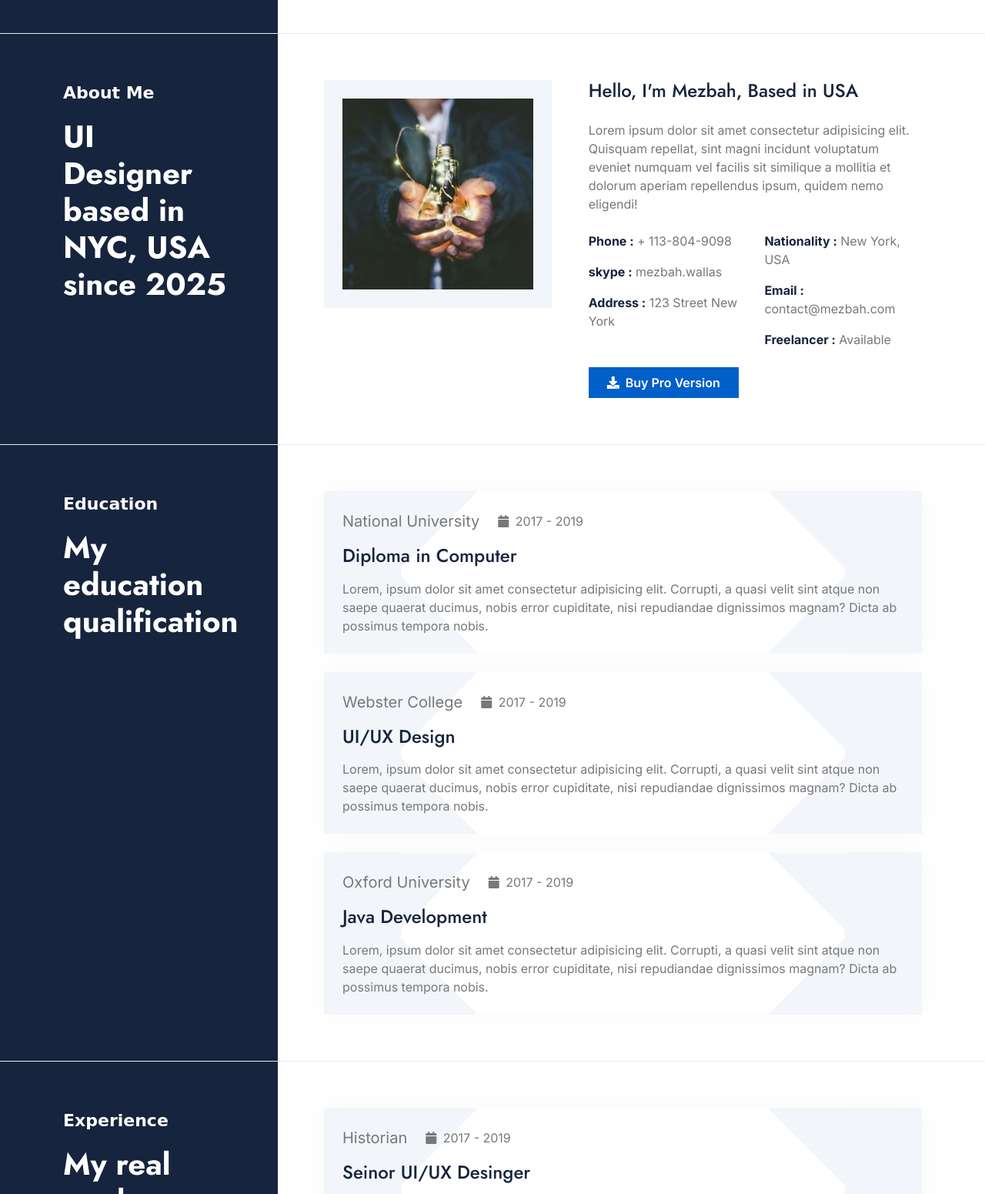
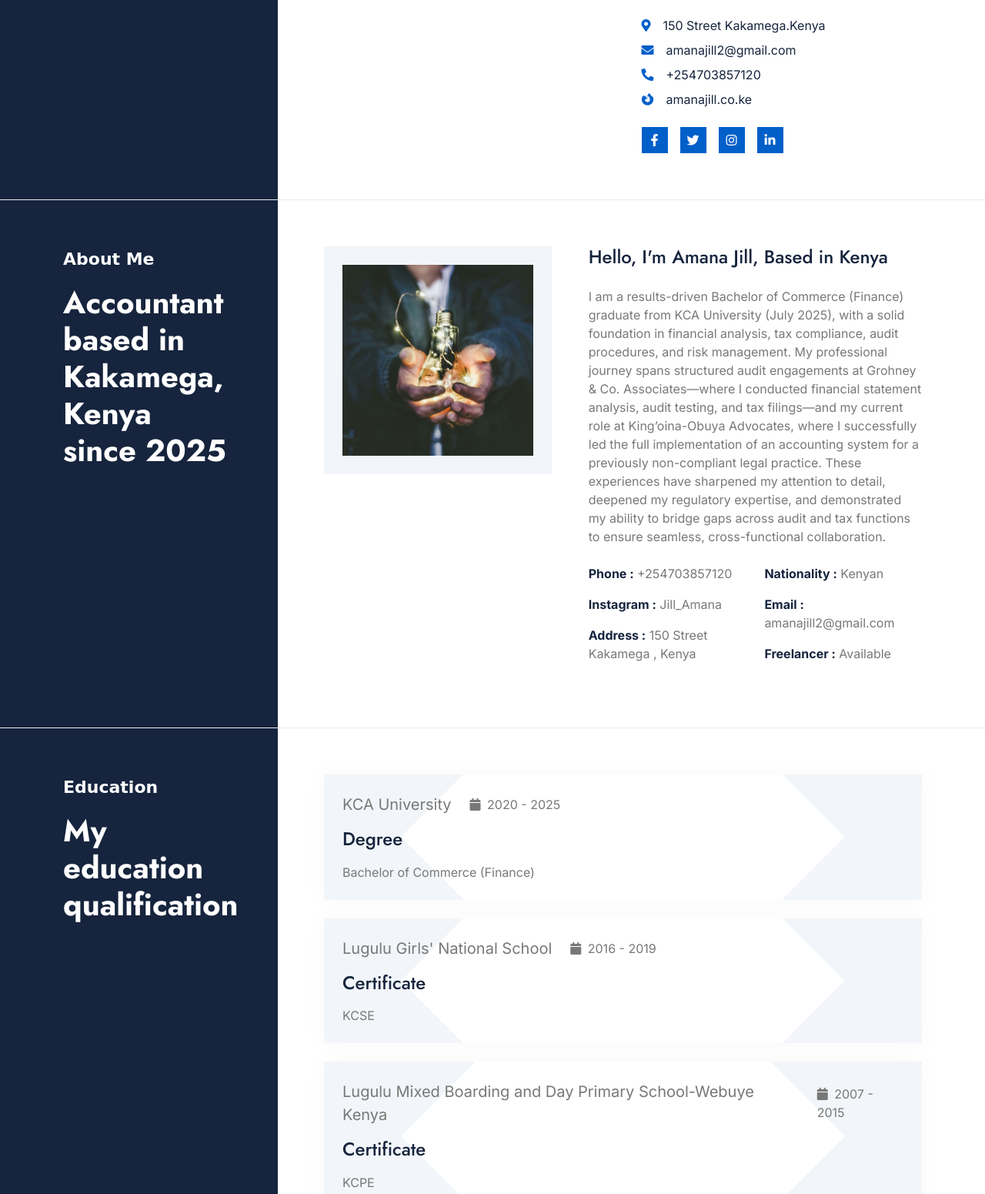
Before and after one commit to vanonshati/AMANA_JILL, a plain HTML site: page index.html in a window 1280 px wide. Shown: the part 543-2094 px from the top of the page at 77% size. Drawn offline with nearby package versions, Linux system fonts and the light colour scheme; a web font is replaced by a local one.

Commit message:
Update index.html

```diff
--- a/index.html
+++ b/index.html
@@ -3,7 +3,7 @@
 
     <head>
         <meta charset="utf-8">
-        <title>Pigra - Personal Portfolio Website Template</title>
+        <title>AMANA_JILL</title>
         <meta content="width=device-width, initial-scale=1.0" name="viewport">
         <meta content="" name="keywords">
         <meta content="" name="description">
@@ -62,11 +62,11 @@
                     <div class="col-12 col-lg-3">
                         <div class="header-content bg-dark h-100 pt-6 pe-6 pb-6">
                             <a href="index.html" class="navbar-brand d-inline-flex pb-5 wow fadeInUp" data-wow-delay="0.1s">
-                                <h1 class="display-6 text-white mb-0">Pigra</h1>
+                                <h1 class="display-6 text-white mb-0">AMANA</h1>
                             </a>
                             <div class="text-start d-flex flex-column justify-content-center wow fadeInUp" data-wow-delay="0.3s">
-                                <p class="text-white sub-title">👋 Hello I'm Mezbah</p>
-                                <h1 class="display-6 text-white mb-0">Creative Designer Based in USA</h1>
+                                <p class="text-white sub-title">👋 Hello I'm JILL AMANA</p>
+                                <h1 class="display-6 text-white mb-0">Accountant Based in Kenya</h1>
                             </div>
                         </div>
                     </div>
@@ -79,24 +79,24 @@
                                     </div>
                                 </div>
                                 <div class="col-xl-6 wow fadeInUp" data-wow-delay="0.3s">
-                                    <h1 class="display-6 mb-4">Junior UI/UX Designer Developer</h1>
-                                    <p class="mb-4">Lorem ipsum dolor sit amet consectetur adipisicing elit. Aperiam sed animi et laboriosam facere tempora rerum, eligendi veritatis nesciunt cum?
+                                    <h1 class="display-6 mb-4">Accountant</h1>
+                                    <p class="mb-4">I am a results-driven Bachelor of Commerce (Finance) graduate from KCA University (July 2025), with a solid foundation in financial analysis, tax compliance, audit procedures, and risk management. My professional journey spans structured audit engagements at Grohney & Co. Associates—where I conducted financial statement analysis, audit testing, and tax filings—and my current role at King’oina-Obuya Advocates, where I successfully led the full implementation of an accounting system for a previously non-compliant legal practice. These experiences have sharpened my attention to detail, deepened my regulatory expertise, and demonstrated my ability to bridge gaps across audit and tax functions to ensure seamless, cross-functional collaboration.
                                     </p>
                                     <div class="d-flex align-items-center mb-2">
                                         <i class="fas fa-map-marker-alt text-primary me-3"></i>
-                                        <p class="text-dark mb-0">123 Street New York.USA</p>
+                                        <p class="text-dark mb-0">150 Street Kakamega.Kenya</p>
                                     </div>
                                     <div class="d-flex align-items-center mb-2">
                                         <i class="fas fa-envelope text-primary me-3"></i>
-                                        <p class="text-dark mb-0">info@example.com</p>
+                                        <p class="text-dark mb-0">amanajill2@gmail.com</p>
                                     </div>
                                     <div class="d-flex align-items-center mb-2">
                                         <i class="fa fa-phone-alt text-primary me-3"></i>
-                                        <p class="text-dark mb-0">(+012) 3456 7890</p>
+                                        <p class="text-dark mb-0">+254703857120</p>
                                     </div>
                                     <div class="d-flex align-items-center mb-4">
                                         <i class="fab fa-firefox-browser text-primary me-3"></i>
-                                        <p class="text-dark mb-0">Yoursite@ex.com</p>
+                                        <p class="text-dark mb-0">amanajill.co.ke</p>
                                     </div>
                                     <div class="d-flex">
                                         <a class="btn btn-primary btn-sm-square me-3" href="#"><i class="fab fa-facebook-f text-white"></i></a>
@@ -122,7 +122,7 @@
                         <div class="about-header bg-dark h-100 pt-6 pe-6 pb-6">
                             <div class="text-start d-flex flex-column justify-content-center wow fadeInUp" data-wow-delay="0.1s">
                                 <p class="text-white sub-title">About Me</p>
-                                <h1 class="display-6 text-white mb-0">UI Designer based in NYC, USA since 2025</h1>
+                                <h1 class="display-6 text-white mb-0">Accountant based in Kakamega, Kenya since 2025</h1>
                             </div>
                         </div>
                     </div>
@@ -141,22 +141,22 @@
                                     </div>
                                 </div>
                                 <div class="col-xl-7 wow fadeInUp" data-wow-delay="0.3s">
-                                    <h4 class="mb-4">Hello, I'm Mezbah, Based in USA</h4>
-                                    <p class="mb-4">Lorem ipsum dolor sit amet consectetur adipisicing elit. Quisquam repellat, sint magni incidunt voluptatum eveniet numquam vel facilis sit similique a mollitia et dolorum aperiam repellendus ipsum, quidem nemo eligendi!
+                                    <h4 class="mb-4">Hello, I'm Amana Jill, Based in Kenya</h4>
+                                    <p class="mb-4">I am a results-driven Bachelor of Commerce (Finance) graduate from KCA University (July 2025), with a solid foundation in financial analysis, tax compliance, audit procedures, and risk management. My professional journey spans structured audit engagements at Grohney & Co. Associates—where I conducted financial statement analysis, audit testing, and tax filings—and my current role at King’oina-Obuya Advocates, where I successfully led the full implementation of an accounting system for a previously non-compliant legal practice. These experiences have sharpened my attention to detail, deepened my regulatory expertise, and demonstrated my ability to bridge gaps across audit and tax functions to ensure seamless, cross-functional collaboration.
                                     </p>
                                     <div class="row g-4 mb-4">
                                         <div class="col-6">
-                                            <p><strong class="fw-bold text-dark">Phone :</strong> + 113-804-9098</p>
-                                            <p><strong class="fw-bold text-dark">skype :</strong> mezbah.wallas</p>
-                                            <p class="mb-0"><strong class="fw-bold text-dark">Address :</strong> 123 Street New York</p>
+                                            <p><strong class="fw-bold text-dark">Phone :</strong> +254703857120</p>
+                                            <p><strong class="fw-bold text-dark">Instagram :</strong> Jill_Amana</p>
+                                            <p class="mb-0"><strong class="fw-bold text-dark">Address :</strong> 150 Street Kakamega , Kenya</p>
                                         </div>
                                         <div class="col-6">
-                                            <p><strong class="fw-bold text-dark">Nationality :</strong> New York, USA</p>
-                                            <p><strong class="fw-bold text-dark">Email :</strong> contact@mezbah.com</p>
+                                            <p><strong class="fw-bold text-dark">Nationality :</strong> Kenyan</p>
+                                            <p><strong class="fw-bold text-dark">Email :</strong> amanajill2@gmail.com</p>
                                             <p class="mb-0"><strong class="fw-bold text-dark">Freelancer :</strong> Available</p>
                                         </div>
                                     </div>
-                                    <a href="https://htmlcodex.com/downloading/?item=3433" class="btn btn-primary py-2 px-4"> <i class="fas fa-download me-2"></i>Buy Pro Version</a>
+
                                 </div>
                             </div>
                         </div>
@@ -185,39 +185,39 @@
                                 <div class="col-12">
                                     <div class="education-item rounded p-4 h-100 wow fadeInUp" data-wow-delay="0.1s">
                                         <div class="d-flex align-items-center mb-3">
-                                            <p class="fs-5 mb-0 me-4">National University</p>
+                                            <p class="fs-5 mb-0 me-4">KCA University</p>
                                             <div>
-                                                <span class="fa fa-calendar me-1"></span> 2017 - 2019
+                                                <span class="fa fa-calendar me-1"></span> 2020 - 2025
                                             </div>
                                         </div>
-                                        <h4 class="mb-3">Diploma in Computer</h4>
-                                        <p class="mb-0">Lorem, ipsum dolor sit amet consectetur adipisicing elit. Corrupti, a quasi velit sint atque non saepe quaerat ducimus, nobis error cupiditate, nisi repudiandae dignissimos magnam? Dicta ab possimus tempora nobis.
+                                        <h4 class="mb-3">Degree</h4>
+                                        <p class="mb-0">Bachelor of Commerce (Finance)
                                         </p>
                                     </div>
                                 </div>
                                 <div class="col-12">
                                     <div class="education-item rounded p-4 h-100 wow fadeInUp" data-wow-delay="0.3s">
                                         <div class="d-flex align-items-center mb-3">
-                                            <p class="fs-5 mb-0 me-4">Webster College</p>
+                                            <p class="fs-5 mb-0 me-4">Lugulu Girls' National School</p>
                                             <div>
-                                                <span class="fa fa-calendar me-1"></span> 2017 - 2019
+                                                <span class="fa fa-calendar me-1"></span> 2016 - 2019
                                             </div>
                                         </div>
-                                        <h4 class="mb-3">UI/UX Design</h4>
-                                        <p class="mb-0">Lorem, ipsum dolor sit amet consectetur adipisicing elit. Corrupti, a quasi velit sint atque non saepe quaerat ducimus, nobis error cupiditate, nisi repudiandae dignissimos magnam? Dicta ab possimus tempora nobis.
+                                        <h4 class="mb-3">Certificate</h4>
+                                        <p class="mb-0">KCSE
                                         </p>
                                     </div>
                                 </div>
                                 <div class="col-12">
                                     <div class="education-item rounded p-4 h-100 wow fadeInUp" data-wow-delay="0.5s">
                                         <div class="d-flex align-items-center mb-3">
-                                            <p class="fs-5 mb-0 me-4">Oxford University</p>
+                                            <p class="fs-5 mb-0 me-4">Lugulu Mixed Boarding and Day Primary School-Webuye Kenya</p>
                                             <div>
-                                                <span class="fa fa-calendar me-1"></span> 2017 - 2019
+                                                <span class="fa fa-calendar me-1"></span> 2007 - 2015
                                             </div>
                                         </div>
-                                        <h4 class="mb-3">Java Development</h4>
-                                        <p class="mb-0">Lorem, ipsum dolor sit amet consectetur adipisicing elit. Corrupti, a quasi velit sint atque non saepe quaerat ducimus, nobis error cupiditate, nisi repudiandae dignissimos magnam? Dicta ab possimus tempora nobis.
+                                        <h4 class="mb-3">Certificate</h4>
+                                        <p class="mb-0">KCPE
                                         </p>
                                     </div>
                                 </div>
@@ -730,4 +730,5 @@
         <script src="js/main.js"></script>
     </body>
 
+
 </html>
```
